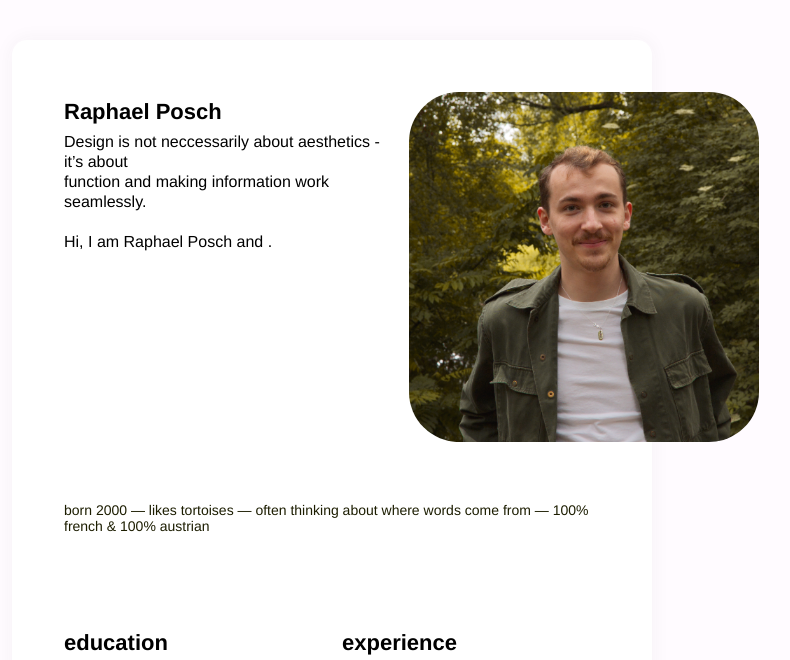
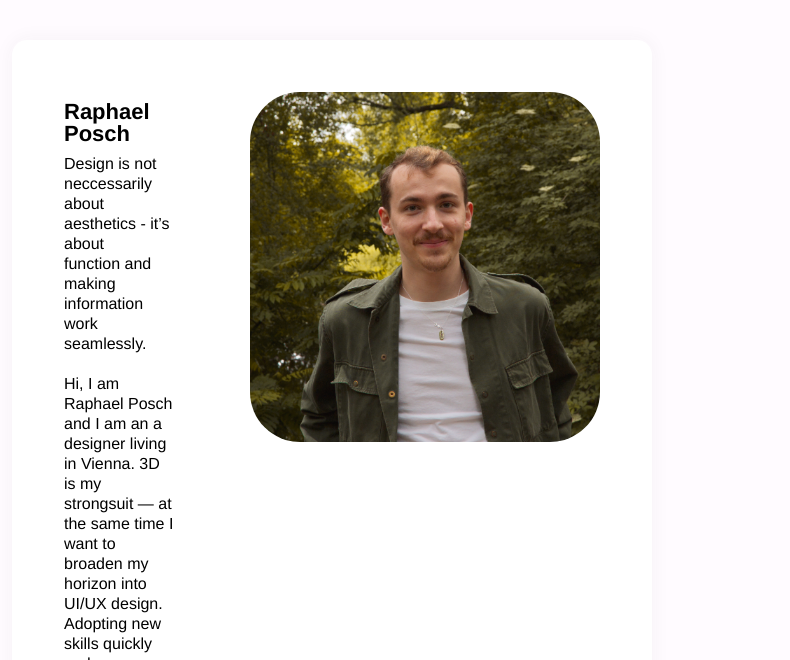
Before and after one commit to RaphaelPosch/portfolio, a website: page src/about.html in a window 1280 px wide. Shown: the part 68-728 px from the top of the page, without its empty margins (308-1098 px from the left). Drawn offline with Linux system fonts and the light colour scheme.

Commit message:
adjust copy

```diff
--- a/src/about.html
+++ b/src/about.html
@@ -38,7 +38,10 @@
                     <h3 class="project-title">Raphael Posch</h3>
                     <p class="about-text">Design is not neccessarily about aesthetics - it’s about <br>
                         function and making information work seamlessly.<br><br>
-                        Hi, I am Raphael Posch and .</p>
+                        Hi, I am Raphael Posch and I am an a designer living in Vienna.
+                        3D is my strongsuit — at the same time I want to broaden my horizon into UI/UX design. Adopting new skills quickly and independently comes easy to me.<br><br>
+                        Personally, I am interested in 3D design, UI/UX, as well as print design. I am looking forward to gaining new experiences and maybe even supporting your company with my knowledge.
+                    </p>
                 </div>
                 <a href="mailto:raphael.posch.office@gmail.com">
                     <img class="aboutme-portrait" src="../assets/content/aboutme/portrait_raphael-posch.jpg" />
@@ -46,8 +49,8 @@
             </div>
 
             <div class="infoband">
-                <a class="infoband-text"> born 2000 — likes tortoises — often thinking about where words come from —
-                    100% french & 100% austrian</a>
+                <a class="infoband-text"> born 2000 — I like tortoises — often thinking about where words come from —
+                    100% french & 100% austrian — tonka beans are life —</a>
             </div>
             <div>
                 <div class="aboutme-2x-grid">
@@ -62,7 +65,7 @@
                     <h3 class="project-title">experience</h3>
                     <p class="about-text">2021-22 educom gmbh<br><br>
                         2020-21 freelance<br><br>
-                        2015-18 3D Assistant [marginal employment]<br><br></p>
+                        2015-18 3D Assistant<br><br></p>
                     </div>
                 </div>
                 <div class="aboutme-4x-grid">
--- a/src/stylesheet.css
+++ b/src/stylesheet.css
@@ -130,8 +130,7 @@ h3 {
 }
 
 .aboutme-quickfacts {
-    min-width: 25vw;
-
+    margin-inline-end: 50px;
 }
 
 .aboutme-4x-grid {
@@ -414,3 +413,5 @@ label input:checked ~ .filter-chip{
 background-color: var(--color-secondary-container);
 padding: 6px 16px 6px 8px;
 }
+
+@media (max-width: 600px) {
```
Also changed, not shown: src/portfolio-gallery/filter-chips.js (+6 -1 lines), src/portfolio-gallery/portfolio-3D.html (+1 -1 lines).
